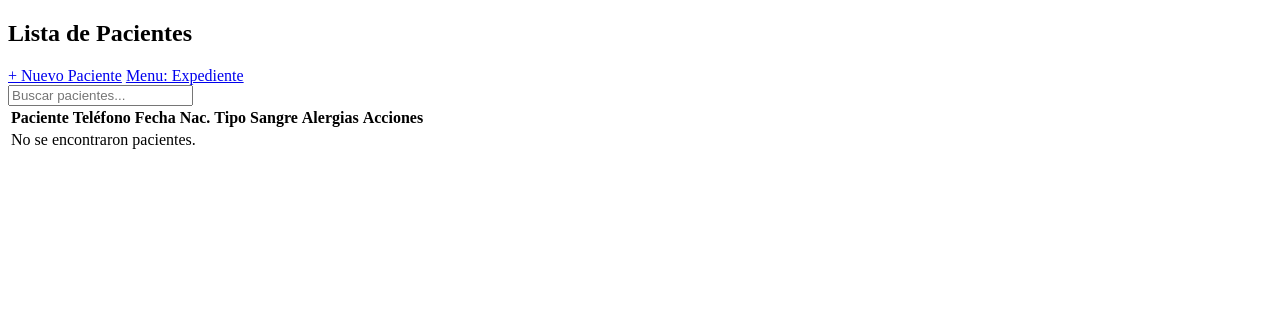
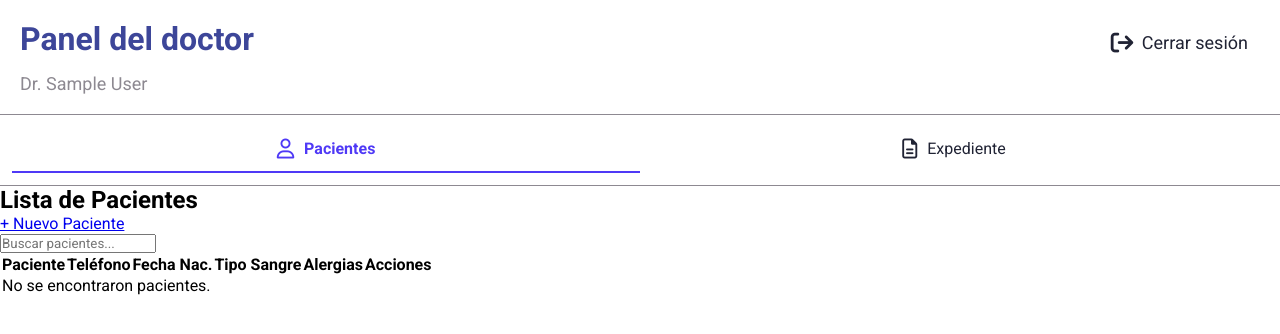
Before and after one commit to AlanMtz02/Proyecto-Integrador-I, a Django app: page /pacientes/ in a window 1280 px wide. Shown: the top 334 px of the page. Run offline with Django 5.2, Linux system fonts and the light colour scheme; the visitor is signed in with stand-in values (Sample User, id 1); data that the repository does not hold is empty.

Commit message:
Creacion de base.html aplicado a lista_pacientes.html y buscador_expediente.html

```diff
--- a/clinica/views.py
+++ b/clinica/views.py
@@ -59,6 +59,8 @@ def eliminar_paciente(request, paciente_id):#Mismo argumento que esta en urls.py
 def expediente_buscar(request):
     return render(request, 'clinica/expediente_buscar.html')
 
+
+#BUSCADOR DEL EXPEDIENTE
 @login_required
 # Vista que devuelve resultados en JSON
 def buscar_pacientes(request):
@@ -77,7 +79,7 @@ def buscar_pacientes(request):
 
     return JsonResponse(resultados, safe=False)
 
-
+#BUSCADOR DEL CRUD
 @login_required
 def pacientes_autocomplete(request):
     q = request.GET.get('q', '')
--- a/config/settings.py
+++ b/config/settings.py
@@ -116,7 +116,11 @@ USE_TZ = True
 # Static files (CSS, JavaScript, Images)
 # https://docs.djangoproject.com/en/5.2/howto/static-files/
 
-STATIC_URL = 'static/'
+STATIC_URL = '/static/'#URL donde estan los archivos estaticos
+
+STATICFILES_DIRS=[
+    BASE_DIR / 'static', #DIRECION FISICA donde estan los archivos estaticos
+]
 
 # Default primary key field type
 # https://docs.djangoproject.com/en/5.2/ref/settings/#default-auto-field
--- /dev/null
+++ b/static/css/estilos.css
@@ -0,0 +1,99 @@
+:root {
+    --primario: #3d4699;
+    --primario-boton-iconos: #4f39f6;
+    --texto-negro: #202334;
+    --texto-claro: #8d8991;
+
+}
+
+* {
+    margin: 0;
+    padding: 0;
+    box-sizing: border-box;
+    /* outline: 1px solid red; */
+    font-family: 'Roboto', sans-serif;
+}
+
+header {
+    background-color: #ffffff;
+    /*Fondo del header(incluye info y nav) */
+}
+
+.base_contenedor_header {
+    padding: 20px;
+    display: flex;
+    justify-content: space-between;
+}
+
+.base_info h1 {
+    color: var(--primario);
+    margin-bottom: 15px;
+}
+
+.base_info p {
+    color: var(--texto-claro);
+    font-size: 18px;
+}
+
+.base_logout {
+    /*button*/
+    background: none;
+    border: none;
+    cursor: pointer;
+    align-self: center;
+    padding: 12px;
+    border-radius: 6px;
+    transition: background-color 0.4s, color 0.4s;
+    text-decoration: none;
+    color: var(--texto-negro);
+    font-size: 18px;
+
+}
+
+.base_logout:hover {
+    background-color: #f4f4f4;
+    /* gris claro para hover */
+}
+
+.base_logout i {
+    margin-right: 4px;
+}
+
+.base_flex_nav {
+    display: flex;
+    justify-content: space-around;
+    padding: 12px;
+    border-bottom: 1px solid var(--texto-claro);
+    border-top: 1px solid var(--texto-claro);
+    ;
+}
+
+.base_flex_nav a {
+    flex: 1;
+    /*Cada link ocupa el mismo ancho */
+    text-align: center;
+    padding: 12px;
+    text-decoration: none;
+    color: var(--texto-negro);
+    transition: background-color 0.4s;
+    border-bottom: 3px solid transparent;
+    /* subrayado invisible por defecto */
+}
+
+.base_flex_nav a i {
+    margin-right: 6px;
+}
+
+.base_flex_nav a:hover {
+    background-color: #f4f4f4;
+}
+
+/* Activo */
+.base_flex_nav a.activo {
+    color: var(--primario-boton-iconos);
+    /* texto e ícono en color primario */
+    border-bottom: 2.5px solid var(--primario-boton-iconos);
+    /* subrayado */
+    font-weight: 700;
+    /* resaltar más */
+}
--- /dev/null
+++ b/templates/clinica/base.html
@@ -0,0 +1,62 @@
+{% load static %} <!--Carga de archivos estaticos (css)-->
+<!DOCTYPE html>
+<html lang="en">
+<head>
+    <meta charset="UTF-8">
+    <meta name="viewport" content="width=device-width, initial-scale=1.0">
+    <title>{% block title %} {% endblock %}</title>
+
+   <!--Estilos CSS.-->
+   <link rel="stylesheet" href="{% static 'css/estilos.css' %}">
+
+    <!-- Font Awesome oficial (versión 6.5.1 estable) -->
+    <link rel="stylesheet" href="https://cdnjs.cloudflare.com/ajax/libs/font-awesome/6.5.1/css/all.min.css" integrity="sha512-DTOQO9RWCH3ppGqcWaEA1BIZOC6xxalwEsw9c2QQeAIftl+Vegovlnee1c9QX4TctnWMn13TZye+giMm8e2LwA==" crossorigin="anonymous" referrerpolicy="no-referrer" />
+
+    <link rel="preconnect" href="https://fonts.googleapis.com">
+    <link rel="preconnect" href="https://fonts.gstatic.com" crossorigin>
+    <link href="https://fonts.googleapis.com/css2?family=Roboto:wght@400;700&display=swap" rel="stylesheet">
+
+</head>
+<body>
+    <header>
+
+        <!--Informacion-->
+        <div class="base_contenedor_header">
+
+                <div class="base_info">
+                    <h1>Panel del doctor</h1>
+                    <p>Dr. {{user.get_full_name}}</p>
+                </div>
+
+            <form action="{% url 'logout' %}" method="post">
+                {% csrf_token %}
+                <button type="submit" class="base_logout">
+                <i class="fa-solid fa-arrow-right-from-bracket fa-lg"></i> Cerrar sesión
+                </button>
+            </form>
+
+
+        </div>
+
+
+       <!--Menus(se coloca la clase activo dependiendo del menu donde este)-->
+       <!-- request.resolver_match.url_name da el nombre de la vista actual. -->
+
+
+        <nav class="base_flex_nav">
+            <a href="{% url 'lista_pacientes' %}" class="{% if request.resolver_match.url_name == 'lista_pacientes' %}activo{% endif %}">
+                <i class="fa-regular fa-user fa-lg"></i>
+                Pacientes
+            </a>
+
+            <a href="{% url 'expediente_buscar' %}" class="{% if request.resolver_match.url_name == 'expediente_buscar' %}activo{% endif %}">
+            <i class="fa-regular fa-file-lines fa-lg"></i>
+            Expediente
+    </a>
+</nav>
+    </header>
+
+    {% block content %}{% endblock %}
+
+</body>
+</html>
--- a/templates/clinica/lista_pacientes.html
+++ b/templates/clinica/lista_pacientes.html
@@ -1,22 +1,14 @@
+{% extends 'clinica/base.html' %} <!--Extiende de la base.html-->
 <!--Recibe la variable pacientes,query.Ademas tiene acceso a la variable user que es el que esta logueado-->
-<!DOCTYPE html>
-<html lang="es">
-<head>
-    <meta charset="UTF-8">
-    <title>Lista de Pacientes</title>
-</head>
-<body>
-    <h2>Lista de Pacientes</h2>
-    <a href="{% url 'crear_paciente' %}">+ Nuevo Paciente</a><!--Esta en urls.py-->
-    <a href="{% url 'expediente_buscar' %}">Menu: Expediente</a><!--Esta en urls.py-->
+{% block title %} Lista de pacientes {% endblock %}
+{% block content %}<!--Modificable-->
+<h2>Lista de Pacientes</h2>
+<a href="{% url 'crear_paciente' %}">+ Nuevo Paciente</a>
 
-
-<!-- Buscador -->
-<form method="get" onsubmit="return false;"><!-- prevenimos submit para usar filtrado en vivo -->
+<form method="get" onsubmit="return false;">
     <input type="text" id="paciente-search" placeholder="Buscar pacientes...">
 </form>
 
-<!-- Tabla de pacientes -->
 <table id="pacientes-table">
     <thead>
         <tr>
@@ -52,6 +44,8 @@
 <div id="no-results" style="display:none; color:red; font-weight:bold;">
     No se encontraron coincidencias.
 </div>
+{% endblock %}
+
 
 <script>
     const searchInput = document.getElementById('paciente-search');
@@ -95,5 +89,3 @@
         background-color: lightblue;
     }
 </style>
-</body>
-</html>
```
Also changed, not shown: templates/clinica/expediente_buscar.html (+7 -15 lines).
